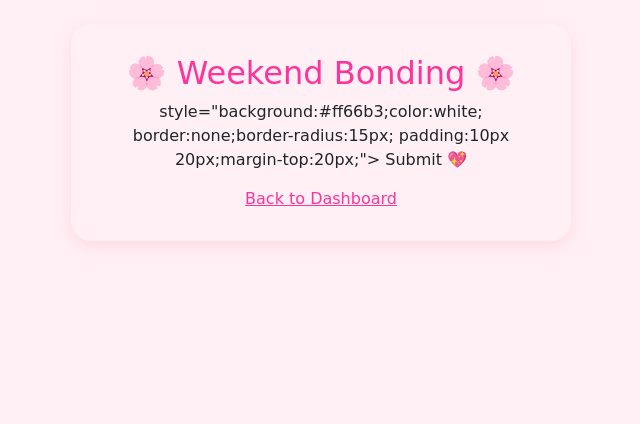
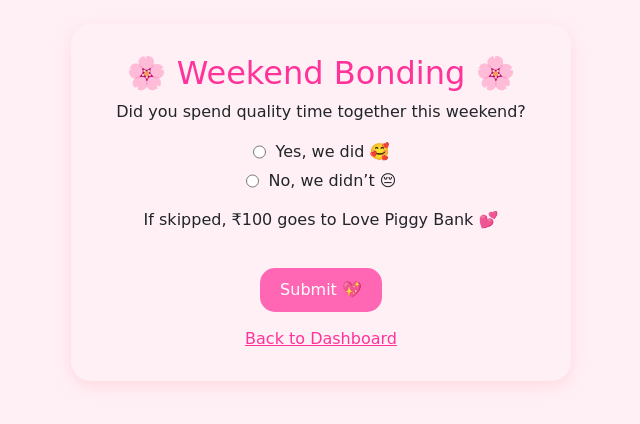
Before and after one commit to FaheemaTamton/Love-Piggy-Bank, a Django app: page /bonding/ in a window 1280 px wide. Shown: the part 56-480 px from the top of the page, without its empty margins (319-959 px from the left). Run offline with Django 5.2, Linux system fonts and the light colour scheme; a user stored in the database is signed in; data comes from the database, SQL or seed files in the repository; data that the repository does not hold is empty.

Commit message:
Update LveP

```diff
--- a/bonding/templates/bonding/bonding.html
+++ b/bonding/templates/bonding/bonding.html
@@ -32,7 +32,24 @@
         <form method="POST">
             {% csrf_token %}
 
+            <p>Did you spend quality time together this weekend?</p>
 
+            <label style="display:flex;justify-content:center;gap:10px;">
+                <input type="radio" name="bonding_option" value="yes">
+                Yes, we did 🥰
+            </label>
+
+            <label style="display:flex;justify-content:center;gap:10px;margin-top:5px;">
+                <input type="radio" name="bonding_option" value="no">
+                No, we didn’t 😔
+            </label>
+
+            <p style="margin-top:15px;">
+                If skipped, ₹{{ user.profile.penalty_amount }}
+                goes to Love Piggy Bank 💕
+            </p>
+
+            <button type="submit"
                     style="background:#ff66b3;color:white;
                            border:none;border-radius:15px;
                            padding:10px 20px;margin-top:20px;">
```
Also changed, not shown: bonding/templates/bonding/penalty.html (+12 -0 lines).
